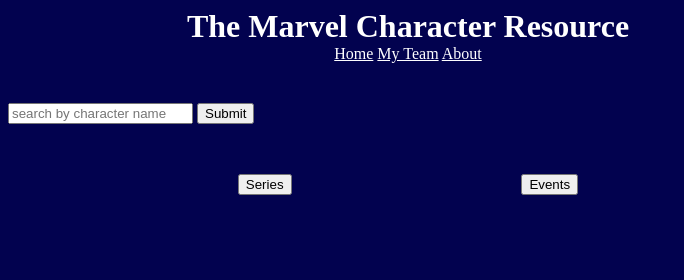
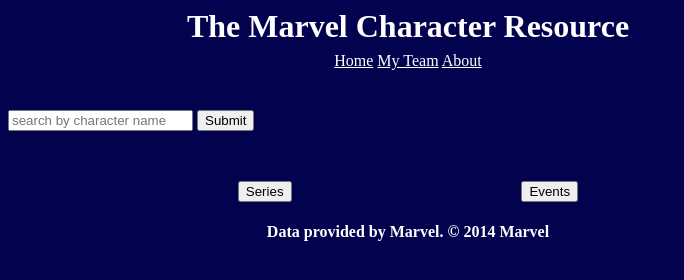
Before and after one commit to ubercraig/ubercraig.github.io, a plain HTML site: page project_1/index.html in a window 1280 px wide. Shown: the whole page, without its empty margins (0-684 px from the left). Drawn offline with nearby package versions, Linux system fonts and the light colour scheme.

Commit message:
Footer attribution added

```diff
--- a/project_1/index.html
+++ b/project_1/index.html
@@ -36,7 +36,9 @@
             <button class="events">Events</button>
         </div>
     </div>
-
+    <footer>
+        <h4>Data provided by Marvel. © 2014 Marvel</h4>
+    </footer>
 
 </body>
 
--- a/project_1/style.css
+++ b/project_1/style.css
@@ -12,6 +12,7 @@ h1 {
 }
 nav {
     text-align: center;
+    margin-top: 7px;
 }
 a {
     color: white;
@@ -48,3 +49,7 @@ img {
 #series-container, #events-container {
     color: white
 }
+h4 {
+    text-align: center;
+    color: white;
+}
```
